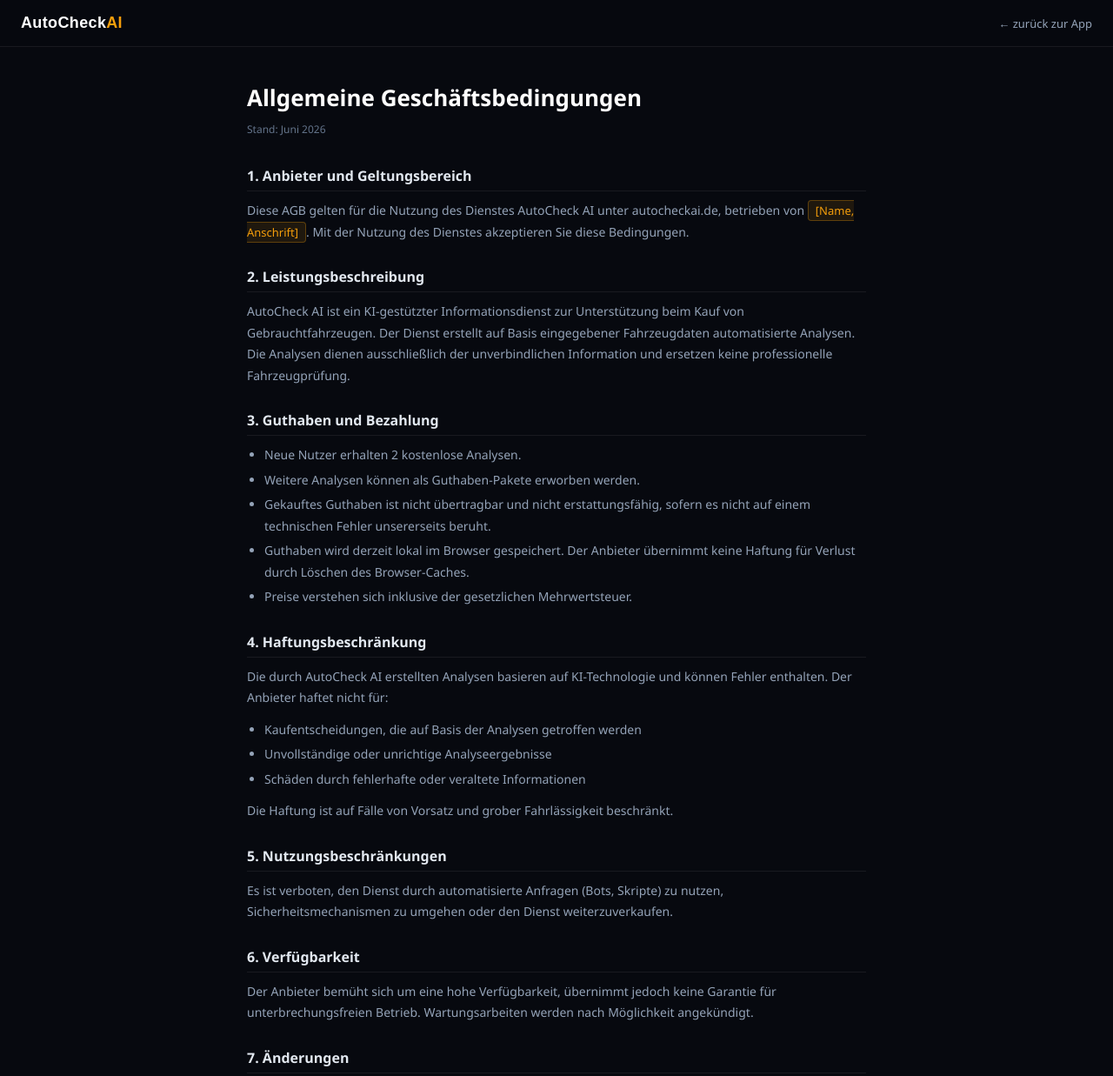
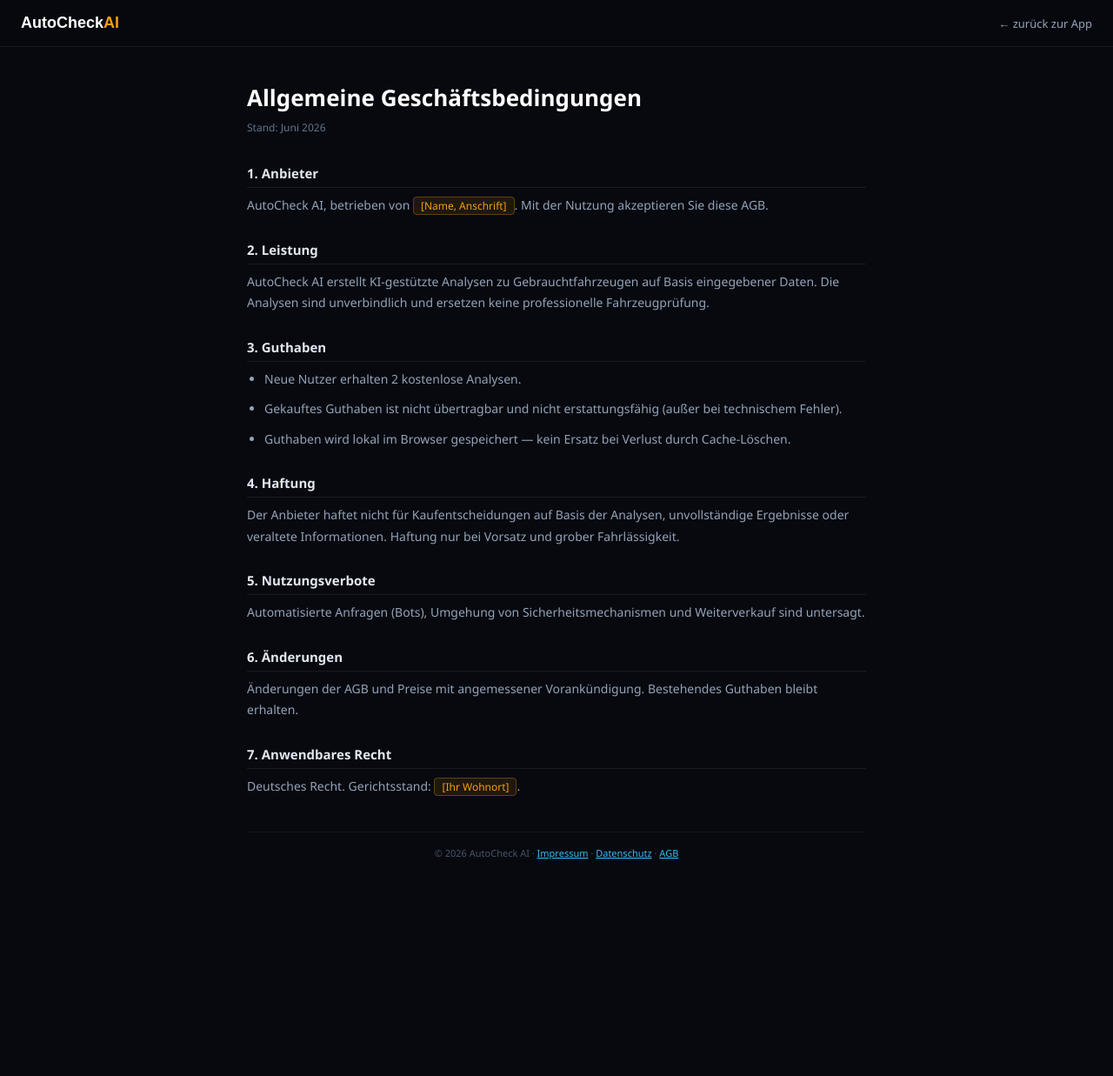
Before and after one commit to AlexKramDD/autocheck-ai, a website: page public/agb.html in a window 1280 px wide. Shown: the top 1237 px of the page at 87% size. After the commit the page ends 1048 px from the top, so only its background shows below. Drawn offline with Linux system fonts and the light colour scheme.

Commit message:
Add files via upload

```diff
--- a/public/agb.html
+++ b/public/agb.html
@@ -1,81 +1,57 @@
 <!DOCTYPE html>
-<html lang="de">
-<head><meta charset="UTF-8"><meta name="viewport" content="width=device-width,initial-scale=1">
+<html lang="de"><head><meta charset="UTF-8"><meta name="viewport" content="width=device-width,initial-scale=1">
 <title>AGB — AutoCheck AI</title><style>
 *{box-sizing:border-box;margin:0;padding:0}
-body{font-family:'Segoe UI',Arial,sans-serif;background:#07090F;color:#E2E8F0;min-height:100vh;padding:0}
-.hdr{background:rgba(7,9,15,.95);border-bottom:1px solid rgba(255,255,255,.07);padding:0 24px;height:54px;display:flex;align-items:center;justify-content:space-between;position:sticky;top:0}
-.logo{font-family:Arial,sans-serif;font-size:18px;font-weight:900;color:#fff;text-decoration:none;letter-spacing:.02em}
+body{font-family:'Segoe UI',Arial,sans-serif;background:#07090F;color:#E2E8F0;min-height:100vh}
+.hdr{background:rgba(7,9,15,.95);border-bottom:1px solid rgba(255,255,255,.07);padding:0 24px;height:54px;display:flex;align-items:center;justify-content:space-between;position:sticky;top:0;z-index:10}
+.logo{font-family:Arial,sans-serif;font-size:18px;font-weight:900;color:#fff;text-decoration:none}
 .logo span{color:#F59E0B}
-.back{color:#94A3B8;text-decoration:none;font-size:13px;display:flex;align-items:center;gap:6px}
+.back{color:#94A3B8;text-decoration:none;font-size:13px}
 .back:hover{color:#fff}
 .wrap{max-width:760px;margin:0 auto;padding:40px 24px 60px}
-h1{font-size:26px;font-weight:700;margin-bottom:8px;color:#fff}
-.updated{font-size:12px;color:#64748B;margin-bottom:32px}
-h2{font-size:16px;font-weight:600;margin:28px 0 10px;color:#E2E8F0;padding-bottom:6px;border-bottom:1px solid rgba(255,255,255,.07)}
-p{font-size:14px;line-height:1.75;color:#94A3B8;margin-bottom:12px}
-ul{font-size:14px;line-height:1.75;color:#94A3B8;margin:8px 0 12px 20px}
-li{margin-bottom:4px}
+h1{font-size:26px;font-weight:700;margin-bottom:6px;color:#fff}
+.sub{font-size:12px;color:#64748B;margin-bottom:32px}
+h2{font-size:15px;font-weight:600;margin:28px 0 8px;color:#E2E8F0;padding-bottom:6px;border-bottom:1px solid rgba(255,255,255,.07)}
+p,li{font-size:14px;line-height:1.75;color:#94A3B8;margin-bottom:10px}
+ul{margin:6px 0 12px 20px}
 a{color:#38BDF8}
-.placeholder{background:rgba(245,158,11,.1);border:1px solid rgba(245,158,11,.3);border-radius:4px;padding:2px 8px;color:#F59E0B;font-size:13px}
-.footer{text-align:center;font-size:12px;color:#475569;margin-top:40px;padding-top:20px;border-top:1px solid rgba(255,255,255,.05)}
-</style></head>
-<body>
+.ph{background:rgba(245,158,11,.1);border:1px solid rgba(245,158,11,.3);border-radius:4px;padding:1px 8px;color:#F59E0B;font-size:12px}
+.footer{text-align:center;font-size:11px;color:#475569;margin-top:40px;padding-top:16px;border-top:1px solid rgba(255,255,255,.05)}
+</style></head><body>
 <header class="hdr">
   <a class="logo" href="/">AutoCheck<span>AI</span></a>
   <a class="back" href="/">← zurück zur App</a>
 </header>
 <div class="wrap">
-  <h1>Allgemeine Geschäftsbedingungen</h1>
-  <p class="updated">Stand: Juni 2026</p>
+<h1>Allgemeine Geschäftsbedingungen</h1>
+<p class="sub">Stand: Juni 2026</p>
 
-  <h2>1. Anbieter und Geltungsbereich</h2>
-  <p>Diese AGB gelten für die Nutzung des Dienstes AutoCheck AI unter autocheckai.de,
-  betrieben von <span class="placeholder">[Name, Anschrift]</span>.
-  Mit der Nutzung des Dienstes akzeptieren Sie diese Bedingungen.</p>
+<h2>1. Anbieter</h2>
+<p>AutoCheck AI, betrieben von <span class="ph">[Name, Anschrift]</span>.
+Mit der Nutzung akzeptieren Sie diese AGB.</p>
 
-  <h2>2. Leistungsbeschreibung</h2>
-  <p>AutoCheck AI ist ein KI-gestützter Informationsdienst zur Unterstützung beim Kauf
-  von Gebrauchtfahrzeugen. Der Dienst erstellt auf Basis eingegebener Fahrzeugdaten
-  automatisierte Analysen. Die Analysen dienen ausschließlich der unverbindlichen
-  Information und ersetzen keine professionelle Fahrzeugprüfung.</p>
+<h2>2. Leistung</h2>
+<p>AutoCheck AI erstellt KI-gestützte Analysen zu Gebrauchtfahrzeugen auf Basis eingegebener Daten.
+Die Analysen sind unverbindlich und ersetzen keine professionelle Fahrzeugprüfung.</p>
 
-  <h2>3. Guthaben und Bezahlung</h2>
-  <ul>
-    <li>Neue Nutzer erhalten 2 kostenlose Analysen.</li>
-    <li>Weitere Analysen können als Guthaben-Pakete erworben werden.</li>
-    <li>Gekauftes Guthaben ist nicht übertragbar und nicht erstattungsfähig,
-    sofern es nicht auf einem technischen Fehler unsererseits beruht.</li>
-    <li>Guthaben wird derzeit lokal im Browser gespeichert. Der Anbieter übernimmt
-    keine Haftung für Verlust durch Löschen des Browser-Caches.</li>
-    <li>Preise verstehen sich inklusive der gesetzlichen Mehrwertsteuer.</li>
-  </ul>
+<h2>3. Guthaben</h2>
+<ul>
+<li>Neue Nutzer erhalten 2 kostenlose Analysen.</li>
+<li>Gekauftes Guthaben ist nicht übertragbar und nicht erstattungsfähig (außer bei technischem Fehler).</li>
+<li>Guthaben wird lokal im Browser gespeichert — kein Ersatz bei Verlust durch Cache-Löschen.</li>
+</ul>
 
-  <h2>4. Haftungsbeschränkung</h2>
-  <p>Die durch AutoCheck AI erstellten Analysen basieren auf KI-Technologie und können
-  Fehler enthalten. Der Anbieter haftet nicht für:</p>
-  <ul>
-    <li>Kaufentscheidungen, die auf Basis der Analysen getroffen werden</li>
-    <li>Unvollständige oder unrichtige Analyseergebnisse</li>
-    <li>Schäden durch fehlerhafte oder veraltete Informationen</li>
-  </ul>
-  <p>Die Haftung ist auf Fälle von Vorsatz und grober Fahrlässigkeit beschränkt.</p>
+<h2>4. Haftung</h2>
+<p>Der Anbieter haftet nicht für Kaufentscheidungen auf Basis der Analysen, unvollständige Ergebnisse
+oder veraltete Informationen. Haftung nur bei Vorsatz und grober Fahrlässigkeit.</p>
 
-  <h2>5. Nutzungsbeschränkungen</h2>
-  <p>Es ist verboten, den Dienst durch automatisierte Anfragen (Bots, Skripte) zu nutzen,
-  Sicherheitsmechanismen zu umgehen oder den Dienst weiterzuverkaufen.</p>
+<h2>5. Nutzungsverbote</h2>
+<p>Automatisierte Anfragen (Bots), Umgehung von Sicherheitsmechanismen und Weiterverkauf sind untersagt.</p>
 
-  <h2>6. Verfügbarkeit</h2>
-  <p>Der Anbieter bemüht sich um eine hohe Verfügbarkeit, übernimmt jedoch keine Garantie
-  für unterbrechungsfreien Betrieb. Wartungsarbeiten werden nach Möglichkeit angekündigt.</p>
+<h2>6. Änderungen</h2>
+<p>Änderungen der AGB und Preise mit angemessener Vorankündigung. Bestehendes Guthaben bleibt erhalten.</p>
 
-  <h2>7. Änderungen</h2>
-  <p>Der Anbieter behält sich vor, diese AGB und die Preise mit angemessener Vorankündigungsfrist
-  zu ändern. Bestehende Guthaben bleiben von Preisänderungen unberührt.</p>
-
-  <h2>8. Anwendbares Recht und Gerichtsstand</h2>
-  <p>Es gilt deutsches Recht. Gerichtsstand ist <span class="placeholder">[Ort der Niederlassung]</span>.</p>
-
-  <div class="footer">© 2026 AutoCheck AI · <a href="/impressum">Impressum</a> · <a href="/datenschutz">Datenschutz</a> · <a href="/agb">AGB</a></div>
-</div>
-</body></html>
+<h2>7. Anwendbares Recht</h2>
+<p>Deutsches Recht. Gerichtsstand: <span class="ph">[Ihr Wohnort]</span>.</p>
+<div class="footer">© 2026 AutoCheck AI · <a href="/impressum">Impressum</a> · <a href="/datenschutz">Datenschutz</a> · <a href="/agb">AGB</a></div>
+</div></body></html>
```
Also changed, not shown: public/datenschutz.html (+33 -50 lines), public/impressum.html (+28 -44 lines).
